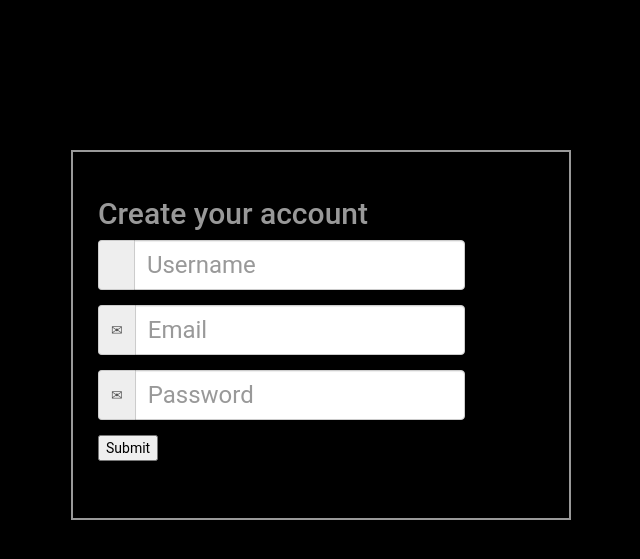
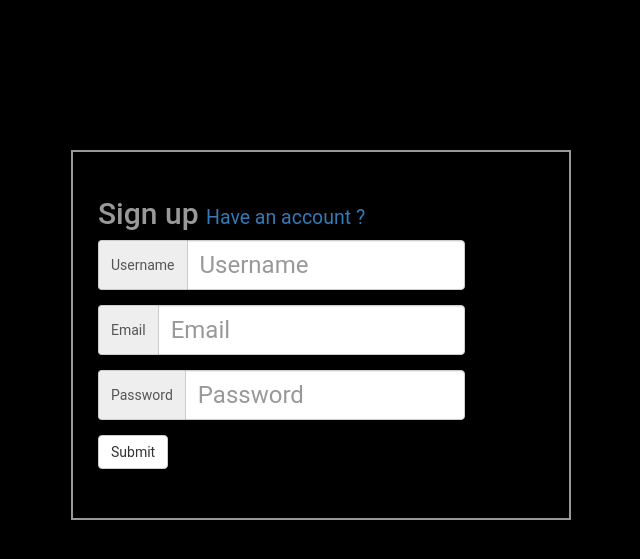
Before and after one commit to isma91/CMS_Blog_Creator, a PHP site: page / in a window 1280 px wide. Shown: the top 559 px of the page, without its empty margins (319-959 px from the left). Run offline with PHP 8.4, Linux system fonts and the light colour scheme; some web fonts are replaced.

Commit message:
update index & add views

```diff
--- a/index.php
+++ b/index.php
@@ -4,53 +4,31 @@ require 'autoload.php';
 
 use controllers\UsersController;
 
+$connected = UsersController::isConnected();
+
+if (isset($_GET['logout'])) {
+	if (isset($_SESSION['token']) && $_SESSION['token'] == $_GET['token']) {
+		session_destroy();
+		header('Location:./');
+	}
+}
+
 if (isset($_POST['register'])) {
 	$o = new UsersController();
-	$o->create($_POST['username'], $_POST['password'], $_POST['email']);
-	$error = $o->getError();
+	if ($o->create($_POST['username'], $_POST['password'], $_POST['email'])) {
+		$o->connection($_POST['username'], $_POST['password']);
+	}
+	$error_sign_up = $o->getError();
 }
-?>
-<html>
-<head>
-	<title></title>
-	<link rel="stylesheet" type="text/css" href="bootstrap.min.css">
-	<link rel="stylesheet" type="text/css" href="style.css">
-	<meta charset="utf-8">
-</head>
-<body>
-	<div class="container">
-		<form action="#" method="post" class="log form-horizontal">
-			<h2>Create your account</h2>
-			<div class="form-group">
-				<div class="col-xs-10">
 
-					<div class="input-group">
-						<span class="input-group-addon" id="icon-amount"><span class="glyphicon glyphicon-user"></span></span>
-						<input type="text" name="username" id="username" placeholder="Username" class="form-control input-text" required>
-					</div>
-				</div>
-			</div>
-			<div class="form-group">
-				<div class="col-xs-10">
+if (isset($_POST['connection'])) {
+	$o = new UsersController();
+	$o->connection($_POST['log'], $_POST['password']);
+	$error_sign_in = $o->getError();
+}
 
-					<div class="input-group">
-						<span class="input-group-addon" id="icon-amount"><span class="glyphicon glyphicon-envelope"></span></span>
-						<input type="email" name="email" id="email" placeholder="Email" class="form-control input-text" required>
-					</div>
-				</div>
-			</div>
-			<div class="form-group">
-				<div class="col-xs-10">
-
-					<div class="input-group">
-						<span class="input-group-addon" id="icon-amount"><span class="glyphicon glyphicon-envelope"></span></span>
-						<input type="password" name="password" placeholder="Password" class="form-control input-text" required>
-					</div>
-				</div>
-			</div>
-			<input type="submit" name="register">
-			<?= (isset($error)) ? "<p>" . $error . "</p>" : ""; ?>
-		</form>
-	</div>
-</body>
-</html>
+if (!$connected) {
+	include './views/log.php';
+} else {
+	include './views/panel.php';
+}
--- /dev/null
+++ b/media/js/script.js
@@ -0,0 +1,10 @@
+function showSignUp ()
+{
+	document.getElementById('register').style.display = "block";
+	document.getElementById('connection').style.display = "none";
+}
+function showSignIn ()
+{
+	document.getElementById('connection').style.display = "block";
+	document.getElementById('register').style.display = "none";
+}
--- /dev/null
+++ b/views/log.php
@@ -0,0 +1,68 @@
+<html>
+<head>
+	<title>Register</title>
+	<link rel="stylesheet" type="text/css" href="media/css/bootstrap.min.css">
+	<link rel="stylesheet" type="text/css" href="media/css/style.css">
+	<meta charset="utf-8">
+</head>
+<body>
+	<div class="container">
+		<div id="register" style="<?= (isset($error_sign_in)) ? 'display:none;' : 'display:block;' ?>">
+			<form action="#" method="post" class="log form-horizontal">
+				<h2>Sign up <small><a href="#" onclick="showSignIn()">Have an account ?</a></small></h2>
+				<div class="form-group">
+					<div class="col-xs-10">
+						<div class="input-group">
+							<span class="input-group-addon" id="base-username">Username</span>
+							<input type="text" name="username" id="username" placeholder="Username" class="form-control input-text" aria-describedby="base-username" required>
+						</div>
+					</div>
+				</div>
+				<div class="form-group">
+					<div class="col-xs-10">
+						<div class="input-group">
+							<span class="input-group-addon" id="base-email">Email</span>
+							<input type="email" name="email" id="email" placeholder="Email" class="form-control input-text" aria-describedby="base-email" required>
+						</div>
+					</div>
+				</div>
+				<div class="form-group">
+					<div class="col-xs-10">
+						<div class="input-group">
+							<span class="input-group-addon" id="base-password">Password</span>
+							<input type="password" name="password" placeholder="Password" class="form-control input-text" aria-describedby="base-password" required>
+						</div>
+					</div>
+				</div>
+				<input type="submit" name="register" class="btn btn-default dropdown-toggle">
+				<?= (isset($error_sign_up)) ? "<p>" . $error_sign_up . "</p>" : ""; ?>
+			</form>
+		</div>
+		<div id="connection" style="<?= (isset($error_sign_in)) ? 'display:block;' : 'display:none;' ?>">
+			<form action="#" method="post" class="log form-horizontal">
+				<h2>Sign in <small><a href="#" onclick="showSignUp()">Haven't an account ?</a></small></h2>
+				<div class="form-group">
+					<div class="col-xs-10">
+						<div class="input-group">
+							<span class="input-group-addon" id="base-log">Login</span>
+							<input type="text" name="log" id="log" placeholder="Email or username" class="form-control input-text" aria-describedby="base-log" required>
+						</div>
+					</div>
+				</div>
+
+				<div class="form-group">
+					<div class="col-xs-10">
+						<div class="input-group">
+							<span class="input-group-addon" id="base-password">Password</span>
+							<input type="password" name="password" placeholder="Password" class="form-control input-text" aria-describedby="base-password" required>
+						</div>
+					</div>
+				</div>
+				<input type="submit" name="connection" class="btn btn-default dropdown-toggle">
+				<?= (isset($error_sign_in)) ? "<p>" . $error_sign_in . "</p>" : ""; ?>
+			</form>
+		</div>
+	</div>
+	<script type="text/javascript" src="media/js/script.js"></script>
+</body>
+</html>
```
Also changed, not shown: views/panel.php (added, +12 -0 lines).
